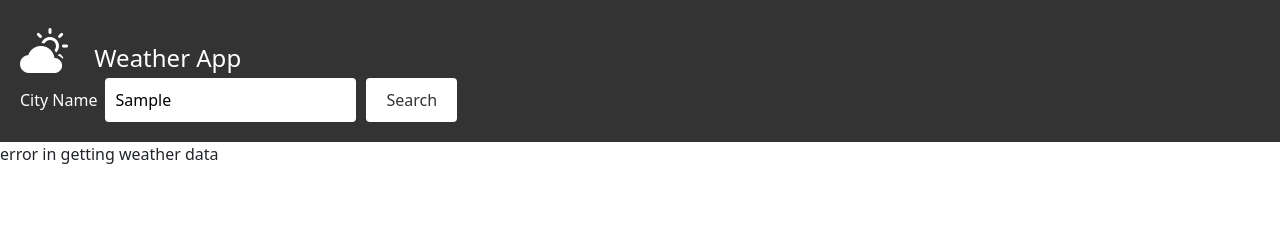
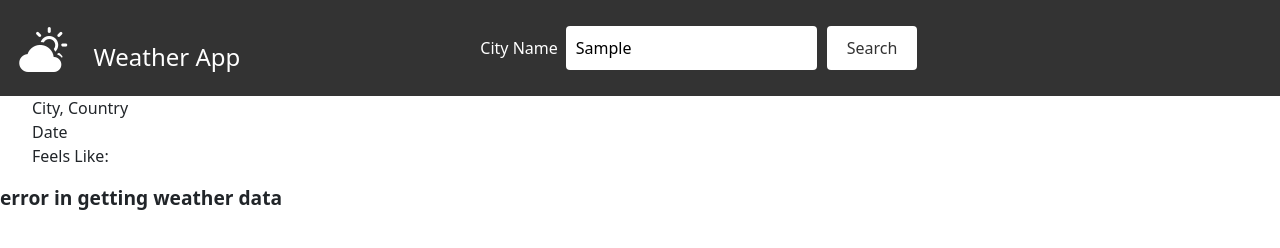
Before and after one commit to A1H4M1E2R0A6/Weather-App, a plain HTML site: page index.html in a window 1280 px wide. Both pictures are taken after typing "Sample" into the empty fields and a click on the button "Search". Drawn offline with nearby package versions, Linux system fonts and the light colour scheme; no server answers.

Commit message:
show the feeling

```diff
--- a/index.html
+++ b/index.html
@@ -28,8 +28,15 @@
                 </form>
               </header>
 
-
-
+              <div class="weather-icon">
+                <background img src="Weather background.png" alt="background img" width="40rem"></div>
+              <div class="weather-box">
+                <ul>
+                <li id="location">City, Country</li>
+                <li class="date">Date</li>
+                <li id="feels">Feels Like:</li>
+            </ul>
+            </div>
     <div id="result">
 
     </div>
@@ -47,7 +54,9 @@
                 .then(function (response) {
                     // handle success
                     console.log(response.data);
-                    document.querySelector("#result").innerHTML = `Temprature of ${response.data.name} is ${response.data.main.temp}°C`
+                    document.querySelector("#result").innerHTML = ` ${response.data.main.temp}°C`
+                    document.querySelector('#feels').innerHTML =` feels ${response.data.main.feels_like}°C`;
+                    document.querySelector("#location").innerHTML = `${response.data.name} , ${response.data.sys.country}`
                 })
                 .catch(function (error) {
                     // handle error
--- a/style.css
+++ b/style.css
@@ -1,7 +1,8 @@
 header {
+  display: flex;
   background-color: #333;
   color: #fff;
-  padding: 20px;
+  padding: 1.2rem;
 }
 
 h1 {
@@ -18,6 +19,7 @@ i {
 form {
   display: flex;
   align-items: center;
+  padding-left: 15rem;
 }
 
 input[type="text"] {
@@ -39,3 +41,14 @@ button[type="submit"] {
 label{
   padding-right: 0.5rem;
 }
+img{
+  padding-left: 7rem;
+}
+div>ul>li{
+  list-style: none;
+}
+
+#result{
+  font-size: larger;
+  font-weight: bold;
+}
```
Also changed, not shown: Weather background.png (added).
